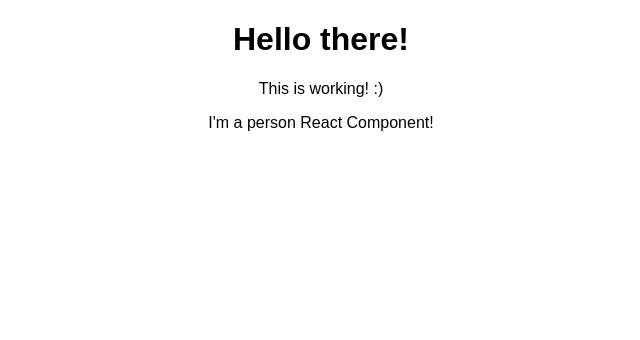
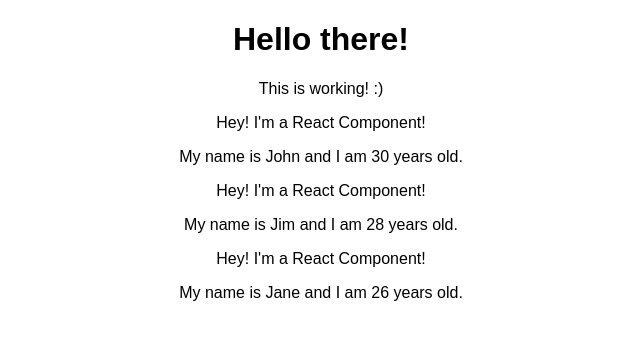
Before and after one commit to artemdwo/simple-react-app-tested, a React (Create React App) app: page / in a window 1280 px wide. Shown: the top 340 px of the page, without its empty margins (319-959 px from the left). Built offline with nearby package versions, Linux system fonts and the light colour scheme.

Commit message:
[UPDATE] Person component to receive and render dynamic content + Tests

```diff
--- a/src/App.js
+++ b/src/App.js
@@ -13,7 +13,9 @@
       <div className="App">
         <h1>Hello there!</h1>
         <p>This is working! :)</p>
-        <Person />
+        <Person name="John" age="30" />
+        <Person name="Jim" age="28" >I like to do nothing!</Person>
+        <Person name="Jane" age="26" />
       </div>
     );
   }
--- a/src/Person/Person.js
+++ b/src/Person/Person.js
@@ -1,7 +1,12 @@
 import React from 'react';
 
-const person = () => {
-    return <p>I'm a person React Component!</p>
+const person = (props) => {
+    return (
+        <div>
+            <p>Hey! I'm a React Component!</p>
+            <p>My name is {props.name} and I am {props.age} years old.</p>
+        </div>
+    )
 }
 
 export default person;
```
Also changed, not shown: 1 other file (tests, documents, lock files or other folders).
